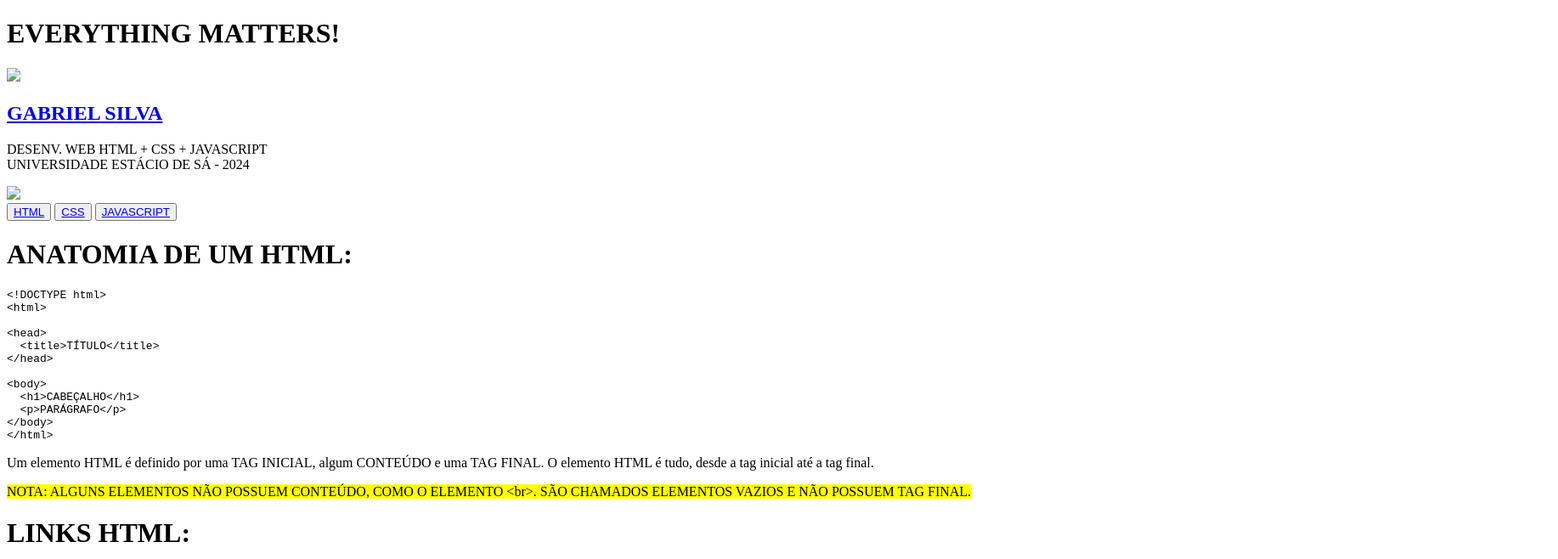
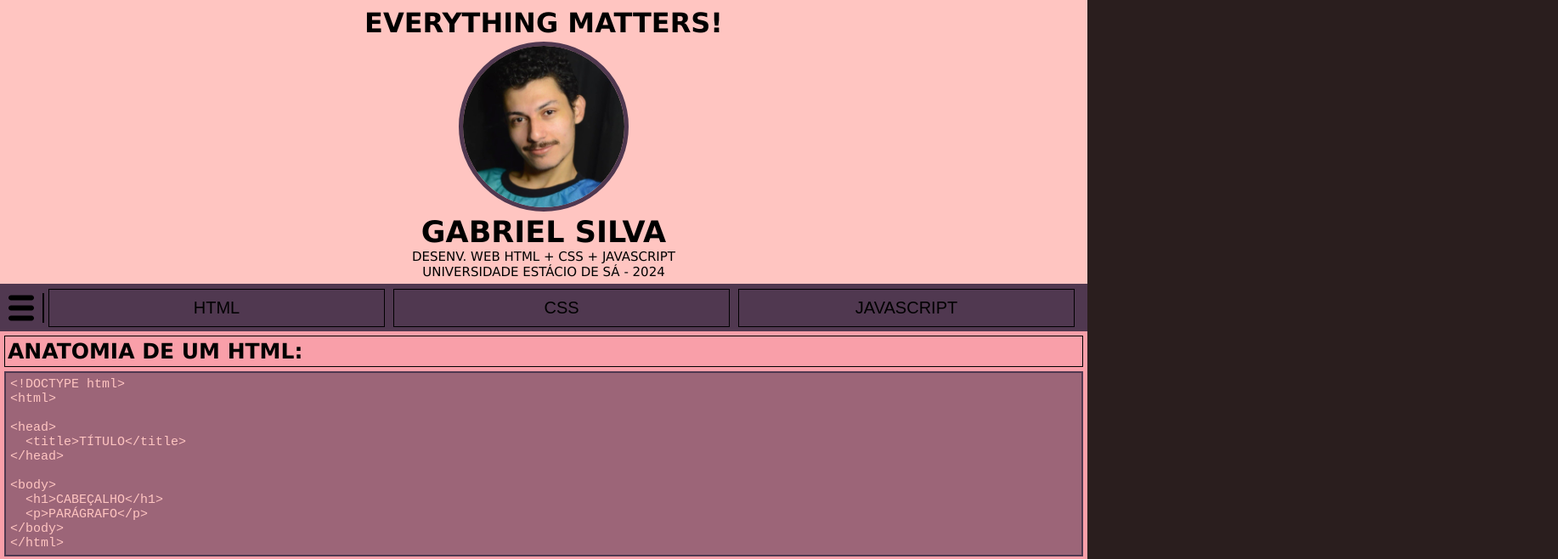
Before and after one commit to gabedvlp/vers2, a plain HTML site: page html.html in a window 1280 px wide. Shown: the top 658 px of the page at 85% size, 1834 px wide, since content can reach past the window. Drawn offline with Linux system fonts and the light colour scheme; the site is published under a folder, as on GitHub Pages, so addresses that start at the root find nothing.

Commit message:
Update html.html

```diff
--- a/html.html
+++ b/html.html
@@ -3,7 +3,7 @@
 <head>
     <meta charset="UTF-8">
     <meta name="viewport" content="width=device-width, initial-scale=1.0">
-    <link rel="stylesheet" href="/ESTILOS/html.css">
+    <link rel="stylesheet" href="ESTILOS/html.css">
     <title>Document</title>
     <style>
 * {
@@ -74,7 +74,7 @@ flex-direction: row;
 <body>
         <header>
             <h1>EVERYTHING MATTERS!</h1>
-            <img src="/MIDIA/gabriel.png">
+            <img src="MIDIA/gabriel.png">
             <h2><a href="home.html">GABRIEL SILVA</a></h2>
             <p>DESENV. WEB HTML + CSS + JAVASCRIPT<br>
                 UNIVERSIDADE ESTÁCIO DE SÁ - 2024</p>
@@ -82,7 +82,7 @@ flex-direction: row;
 
         <nav>
           <div class="img">
-            <img src="/MIDIA/menu.svg">
+            <img src="MIDIA/menu.svg">
           </div>
           <div class="btn">
               <button><a href="html.html">HTML</a></button>
```
